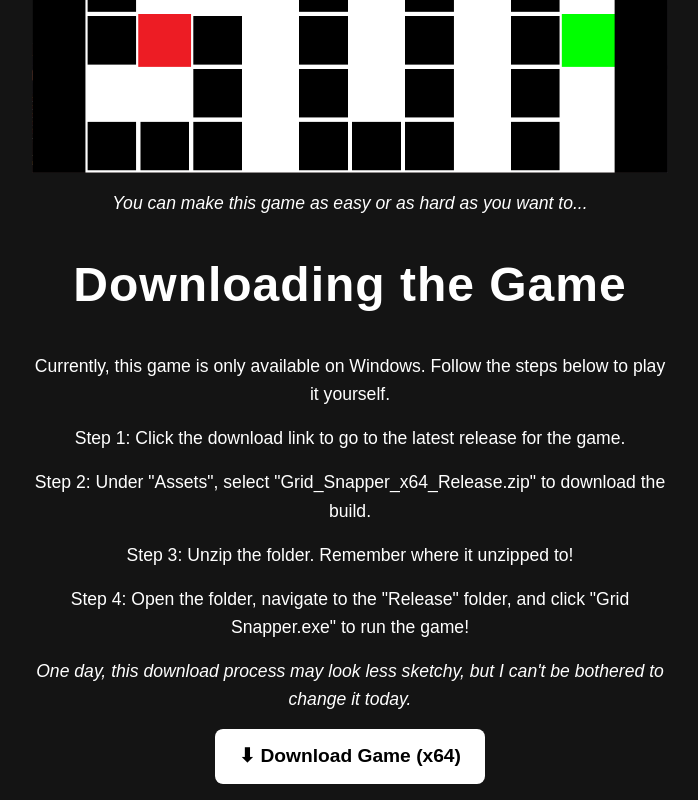
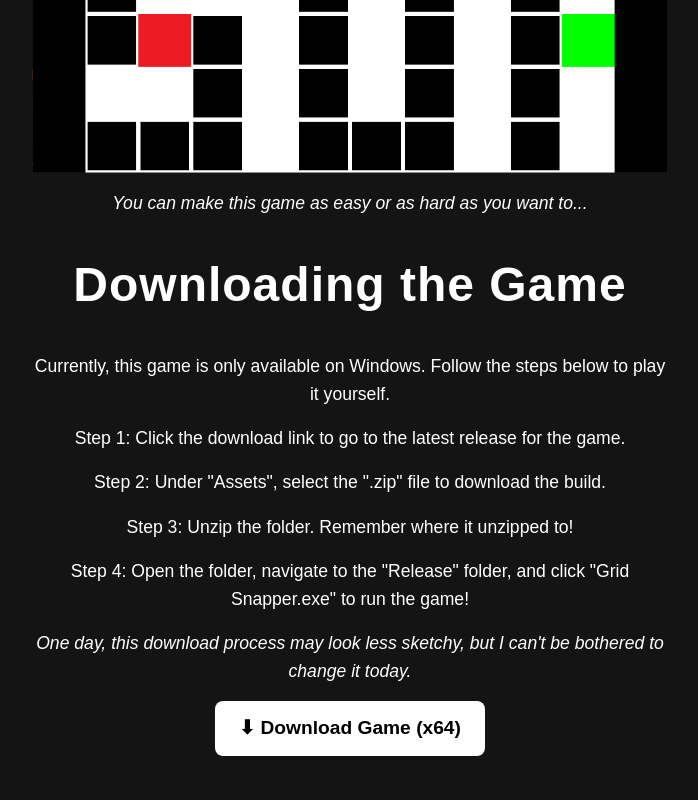
Before and after one commit to jward1500/GridSnapperWebsite, a plain HTML site: page index.html in a window 1280 px wide. Shown: the part 1612-2412 px from the top of the page, without its empty margins (290-988 px from the left). After the commit the page ends 2384 px from the top, so only its background shows below. Drawn offline with Linux system fonts and the light colour scheme.

Commit message:
Update index.html

```diff
--- a/index.html
+++ b/index.html
@@ -27,7 +27,7 @@
         Step 1: Click the download link to go to the latest release for the game.
     </p>
     <p>
-        Step 2: Under "Assets", select "Grid_Snapper_x64_Release.zip" to download the build.
+        Step 2: Under "Assets", select the ".zip" file to download the build.
     </p>
     <p>
         Step 3: Unzip the folder. Remember where it unzipped to!
```
